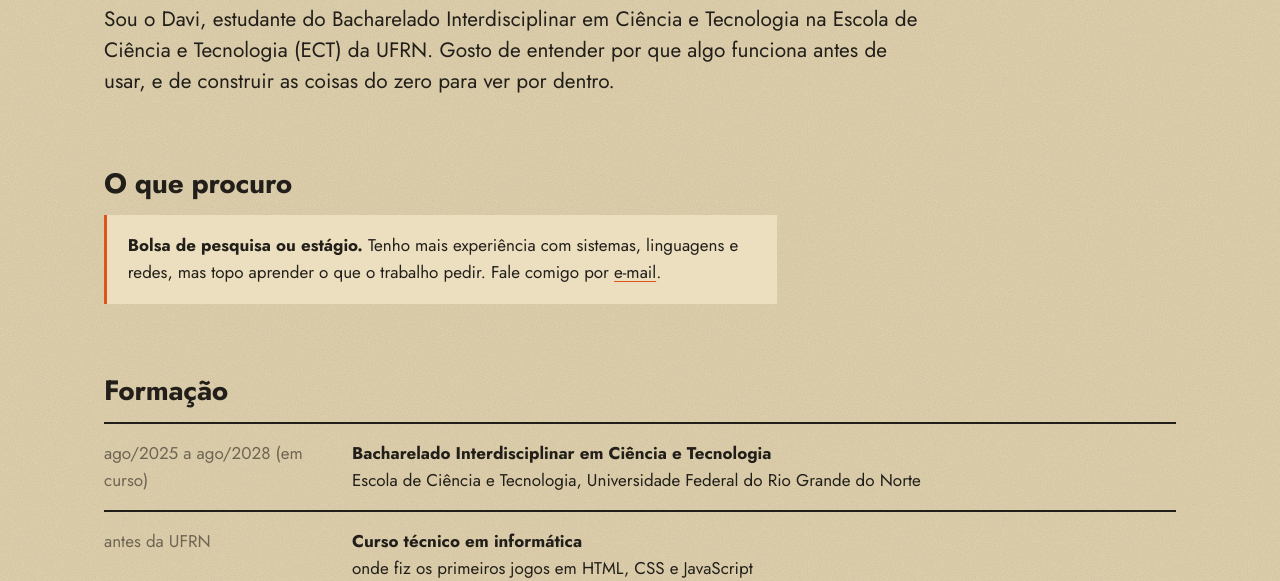
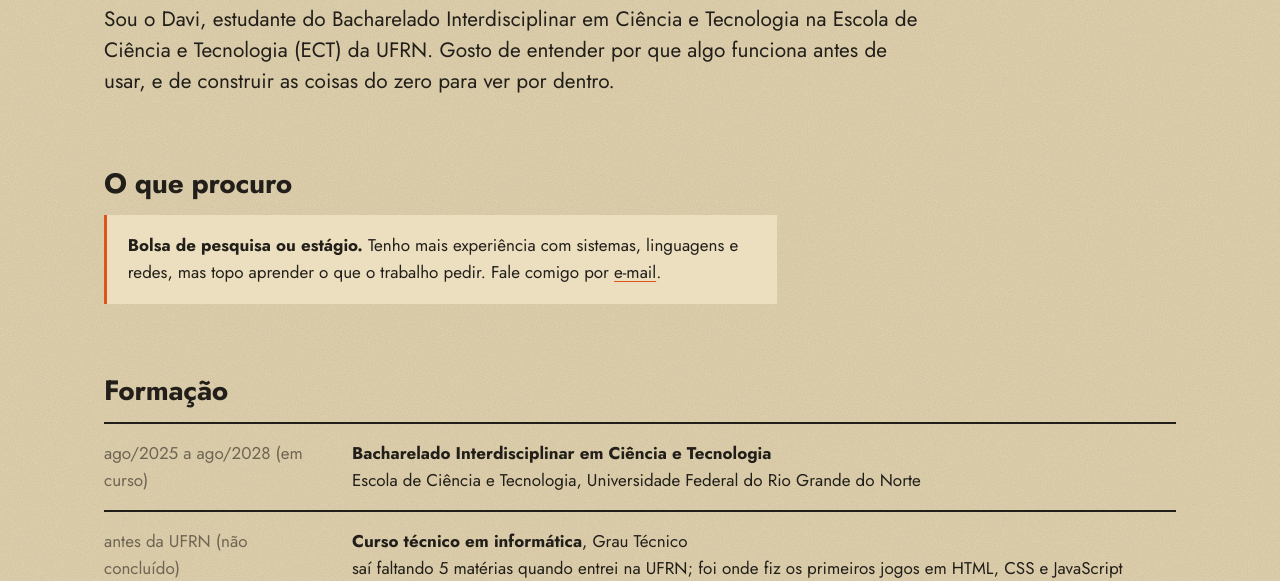
Before and after one commit to pessoa736/pessoa736.github.io, an Astro site: page /sobre in a window 1280 px wide. Shown: the part 219-800 px from the top of the page. Built offline with nearby package versions, Linux system fonts and the light colour scheme; Astro itself is replaced by a stand-in of ours.

Commit message:
sobre: curso técnico não concluído

```diff
--- a/src/pages/sobre.astro
+++ b/src/pages/sobre.astro
@@ -45,10 +45,10 @@ const interests = [
         </dd>
       </div>
       <div>
-        <dt>antes da UFRN</dt>
+        <dt>antes da UFRN (não concluído)</dt>
         <dd>
-          <strong>Curso técnico em informática</strong><br />
-          onde fiz os primeiros jogos em HTML, CSS e JavaScript
+          <strong>Curso técnico em informática</strong>, Grau Técnico<br />
+          saí faltando 5 matérias quando entrei na UFRN; foi onde fiz os primeiros jogos em HTML, CSS e JavaScript
         </dd>
       </div>
     </dl>
```
